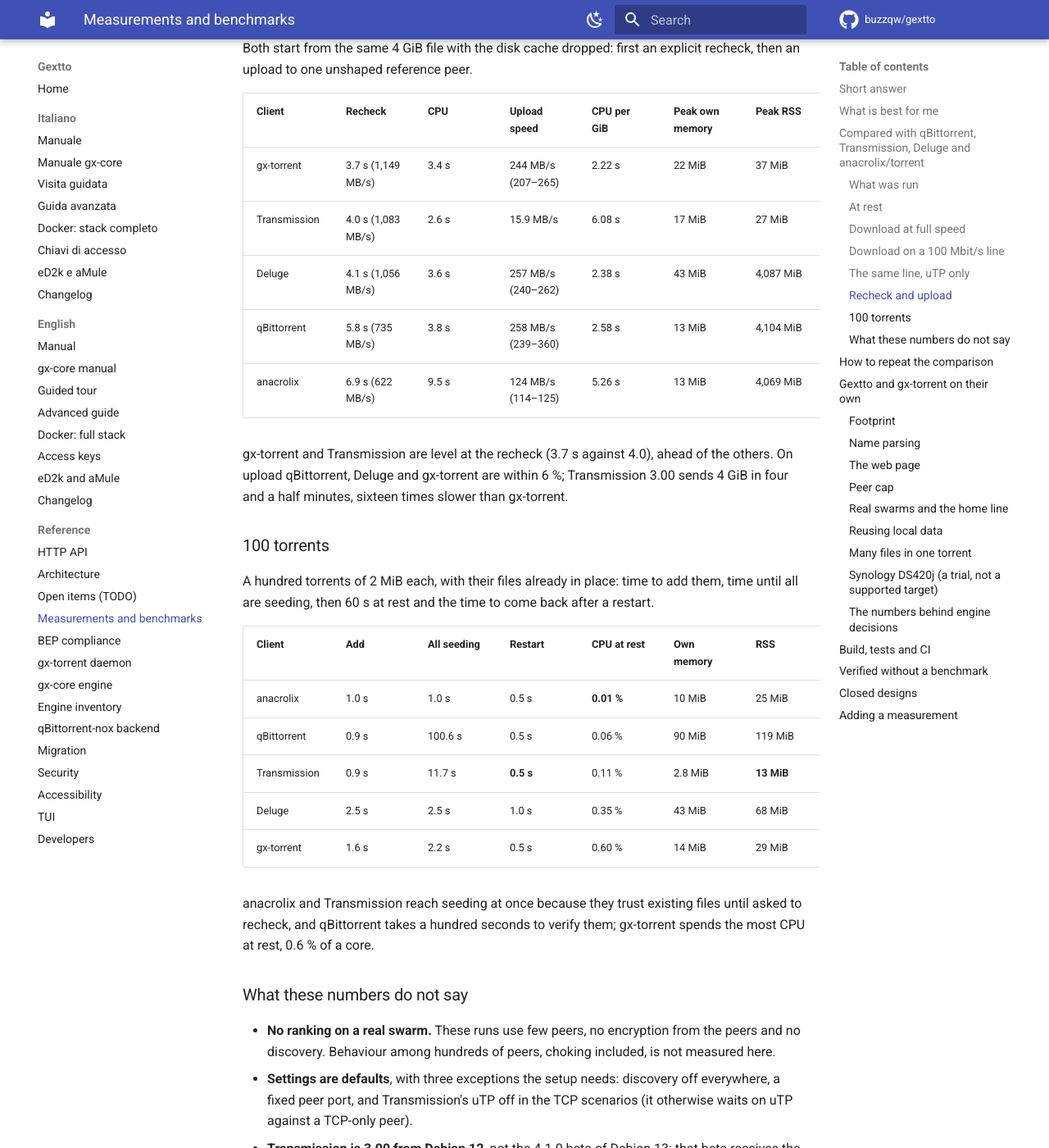
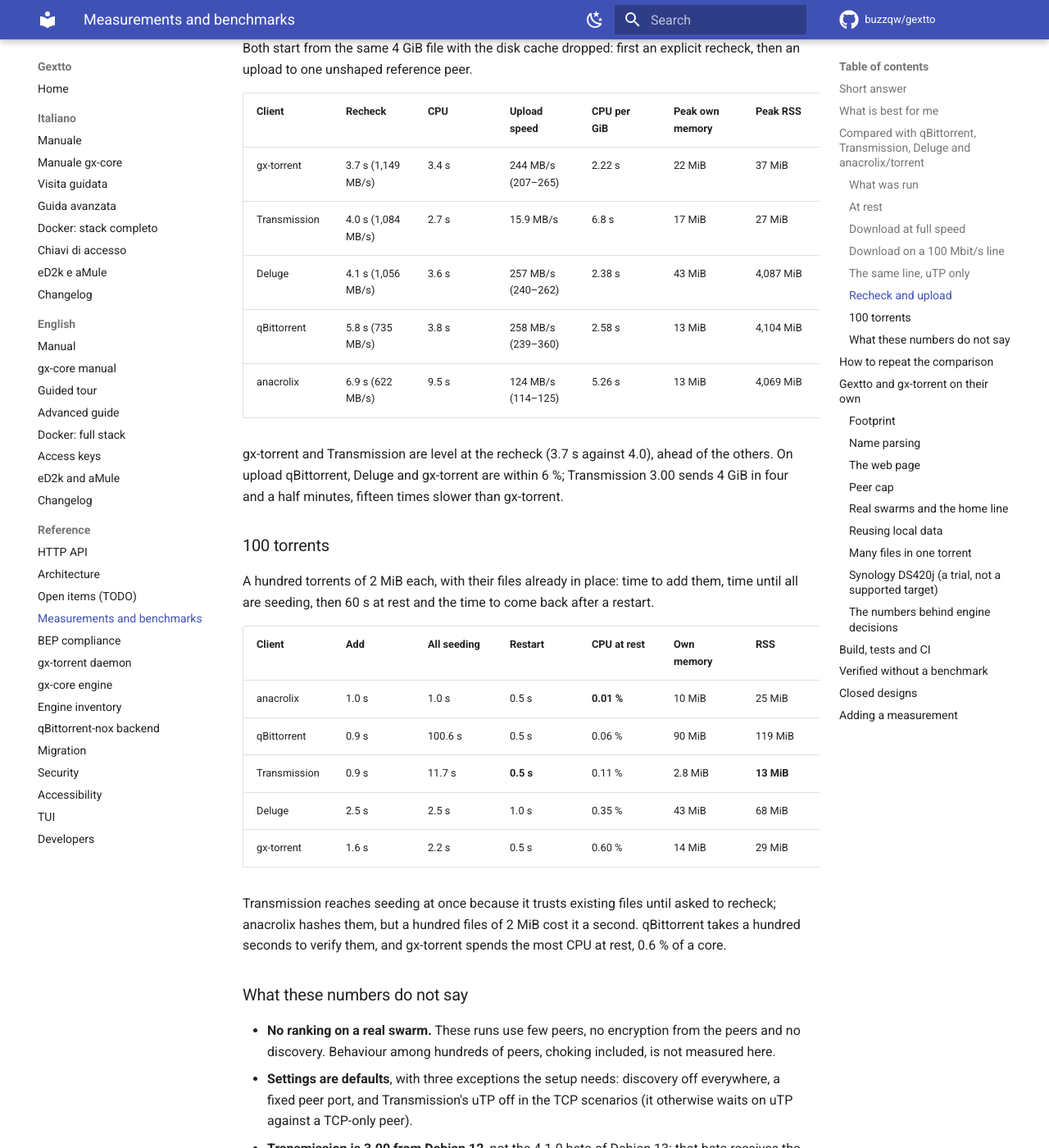
Before and after one commit to buzzqw/gextto, an MkDocs documentation site: the page built from docs/measurements.md, in a window 1280 px wide and 1400 px high, scrolled down 6222 px. Shown: the whole window at 82% size. Built offline with MkDocs 1.6.1 and Material for MkDocs 9.7.7, drawn with Linux system fonts in a browser that asks for light colours; comment, search, counter and statistics services are not loaded; some of the changed text lies outside the part shown.

Commit message:
docs: Transmission's upload row over six rounds

```diff
--- a/docs/measurements.md
+++ b/docs/measurements.md
@@ -161,14 +161,14 @@
 | Client | Recheck | CPU | Upload speed | CPU per GiB | Peak own memory | Peak RSS |
 |---|---|---|---|---|---|---|
 | gx-torrent | 3.7 s (1,149 MB/s) | 3.4 s | 244 MB/s (207–265) | 2.22 s | 22 MiB | 37 MiB |
-| Transmission | 4.0 s (1,083 MB/s) | 2.6 s | 15.9 MB/s | 6.08 s | 17 MiB | 27 MiB |
+| Transmission | 4.0 s (1,084 MB/s) | 2.7 s | 15.9 MB/s | 6.8 s | 17 MiB | 27 MiB |
 | Deluge | 4.1 s (1,056 MB/s) | 3.6 s | 257 MB/s (240–262) | 2.38 s | 43 MiB | 4,087 MiB |
 | qBittorrent | 5.8 s (735 MB/s) | 3.8 s | 258 MB/s (239–360) | 2.58 s | 13 MiB | 4,104 MiB |
 | anacrolix | 6.9 s (622 MB/s) | 9.5 s | 124 MB/s (114–125) | 5.26 s | 13 MiB | 4,069 MiB |
 
 gx-torrent and Transmission are level at the recheck (3.7 s against 4.0), ahead of the others.
 On upload qBittorrent, Deluge and gx-torrent are within 6 %; Transmission 3.00 sends 4 GiB in
-four and a half minutes, sixteen times slower than gx-torrent.
+four and a half minutes, fifteen times slower than gx-torrent.
 
 ### 100 torrents
 
@@ -183,9 +183,9 @@
 | Deluge | 2.5 s | 2.5 s | 1.0 s | 0.35 % | 43 MiB | 68 MiB |
 | gx-torrent | 1.6 s | 2.2 s | 0.5 s | 0.60 % | 14 MiB | 29 MiB |
 
-anacrolix and Transmission reach seeding at once because they trust existing files until asked
-to recheck, and qBittorrent takes a hundred seconds to verify them; gx-torrent spends the most
-CPU at rest, 0.6 % of a core.
+Transmission reaches seeding at once because it trusts existing files until asked to recheck;
+anacrolix hashes them, but a hundred files of 2 MiB cost it a second. qBittorrent takes a
+hundred seconds to verify them, and gx-torrent spends the most CPU at rest, 0.6 % of a core.
 
 ### What these numbers do not say
 
```
Also changed, not shown: other parts of docs/measurements.md (+1 -1 lines).
